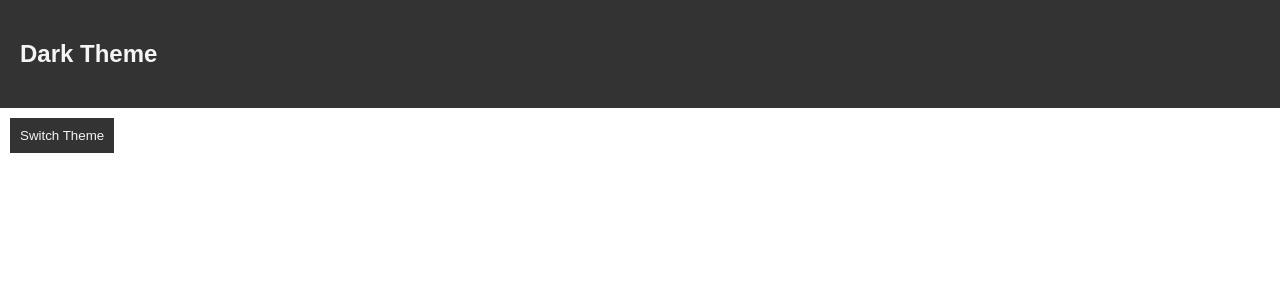
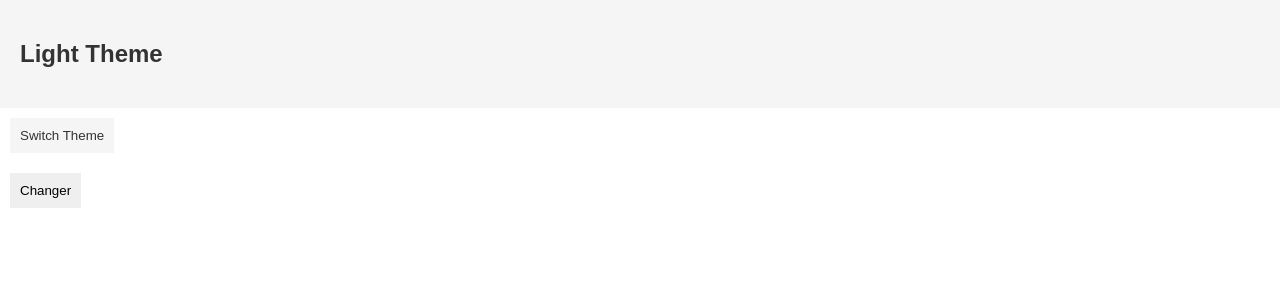
Before and after one commit to porjotooon/react-practice, a React (Create React App) app: page / in a window 1280 px wide. Shown: the top 300 px of the page. Built offline with nearby package versions, Linux system fonts and the light colour scheme.

Commit message:
Add state and toggle method for theme

```diff
--- a/src/themeContext.js
+++ b/src/themeContext.js
@@ -2,10 +2,23 @@ import React, {Component} from "react"
 const {Provider, Consumer} = React.createContext()
 
 class ThemeContextProvider extends Component {
+    state = {
+        theme: "light"
+    }
+
+    toggle = () => {
+        this.setState(prevState => {
+            return {
+                theme: prevState.theme === "light" ? "dark" : "light"
+            }
+        })
+    }
+
     render() {
         return (
-            <Provider value={"dark"}>
+            <Provider value={this.state.theme}>
                 {this.props.children}
+                <button onClick={this.toggle}>Changer</button>
             </Provider>
         )
     }
```
